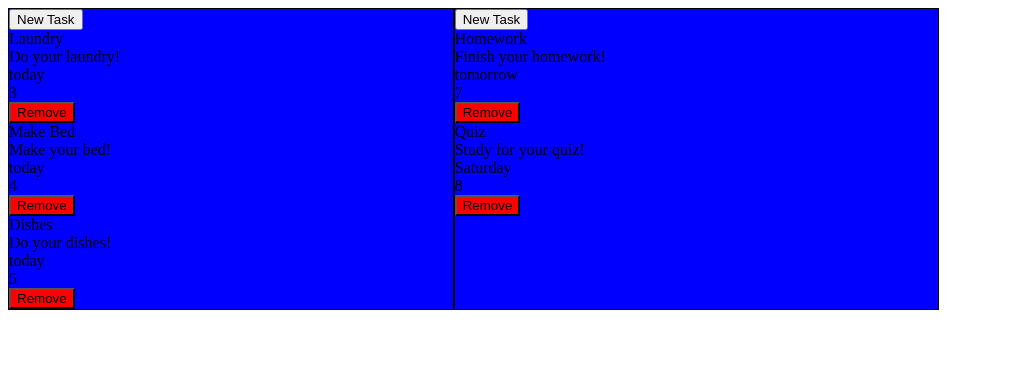
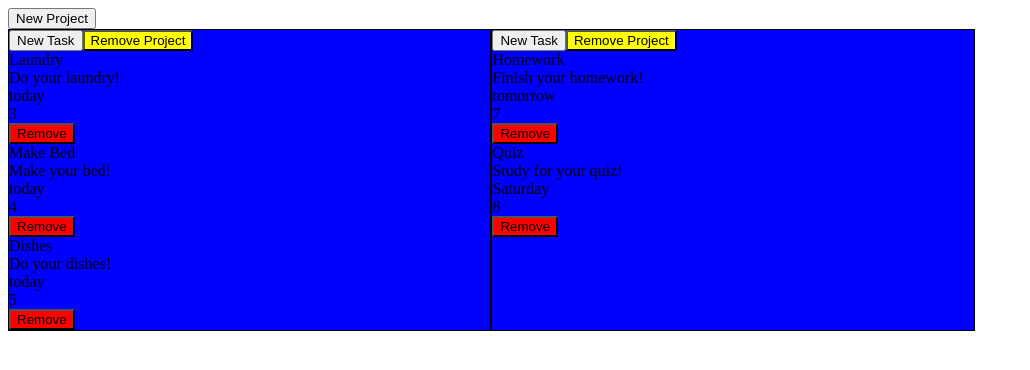
Before and after one commit to andrewmarabante/to_do_list, a website built with webpack: page dist/index.html in a window 1280 px wide. Shown: the whole page, without its empty margins (0-1030 px from the left). Built offline with nearby package versions, Linux system fonts and the light colour scheme.

Commit message:
created newProject/removeProject functions/buttons

```diff
--- a/src/dom.js
+++ b/src/dom.js
@@ -10,8 +10,8 @@ let currentProj;
 export let taskArray = [0,1,2,3,4];
 export let projectArray = [0,1];
 export function loadPage()
-{  projectArray[0] = newProject('House Chores');
-   projectArray[1] = newProject('School Stuff');
+{  projectArray[0] = {name: 'House Chores'};
+   projectArray[1] = {name: 'School Stuff'};
    taskArray[0] = {title: 'Laundry', description:'Do your laundry!', dueDate:'today', priority: 3};
    taskArray[1] = {title:'Make Bed', description:'Make your bed!', dueDate:'today', priority:4};
    taskArray[2] = {title:'Dishes', description:'Do your dishes!', dueDate:'today', priority:5};
@@ -22,12 +22,22 @@ export function loadPage()
    const project2 = document.createElement('div');
    const projbut1 = document.createElement('button');
    const projbut2 = document.createElement('button');
+   const rmbutt1 = document.createElement('button');
+   rmbutt1.addEventListener('click', removeProject);
+   rmbutt1.innerHTML = 'Remove Project';
+   rmbutt1.classList.add('removeProject');
+   const rmbutt2 = document.createElement('button');
+   rmbutt2.addEventListener('click', removeProject);
+   rmbutt2.innerHTML = 'Remove Project';
+   rmbutt2.classList.add('removeProject');
    projbut1.innerHTML = 'New Task';
    projbut1.classList.add('taskbutton');
    projbut2.innerHTML = 'New Task';
    projbut2.classList.add('taskbutton');
    project1.appendChild(projbut1);
+   project1.appendChild(rmbutt1);
    project2.appendChild(projbut2);
+   project2.appendChild(rmbutt2);
    project1.classList.add('project');
    document.getElementById('form').style.display = 'none';
    for(let i=0;i<5;i++)
@@ -65,11 +75,22 @@ export function loadPage()
    }
 }
 
-export function newProject(name)
+export function newProject()
 {
-   return{
-   name: name
-   }
+   const projcont = document.getElementById('projcont');
+   const newProj = document.createElement('div');
+   const rmbutt = document.createElement('button');
+   rmbutt.addEventListener('click', removeProject);
+   rmbutt.innerHTML = 'Remove Project';
+   rmbutt.classList.add('removeProject');
+   newProj.appendChild(rmbutt);
+   newProj.classList.add('project');
+   projcont.appendChild(newProj);
+}
+
+export function removeProject()
+{
+   this.parentElement.remove()
 }
 
 export function newTask(e)
--- a/src/index.js
+++ b/src/index.js
@@ -1,8 +1,8 @@
 //Main Goal: Create a to-do list
 //should probably initialize some stuff first.
-import { loadPage, toggleForm, newTask, taskArray, projectArray } from "./dom";
+import { loadPage, toggleForm, newTask, taskArray, projectArray, newProject } from "./dom";
 document.getElementById('tasksubmit').addEventListener('click', newTask)
-
+document.getElementById('newProject').addEventListener('click', newProject)
 loadPage();
 /*
 Goal 1:
--- a/style/style.css
+++ b/style/style.css
@@ -13,3 +13,7 @@
 .removeTask{
     background-color: red;
 }
+
+.removeProject{
+    background-color: yellow;
+}
```
Also changed, not shown: dist/index.html, dist/main.js.
